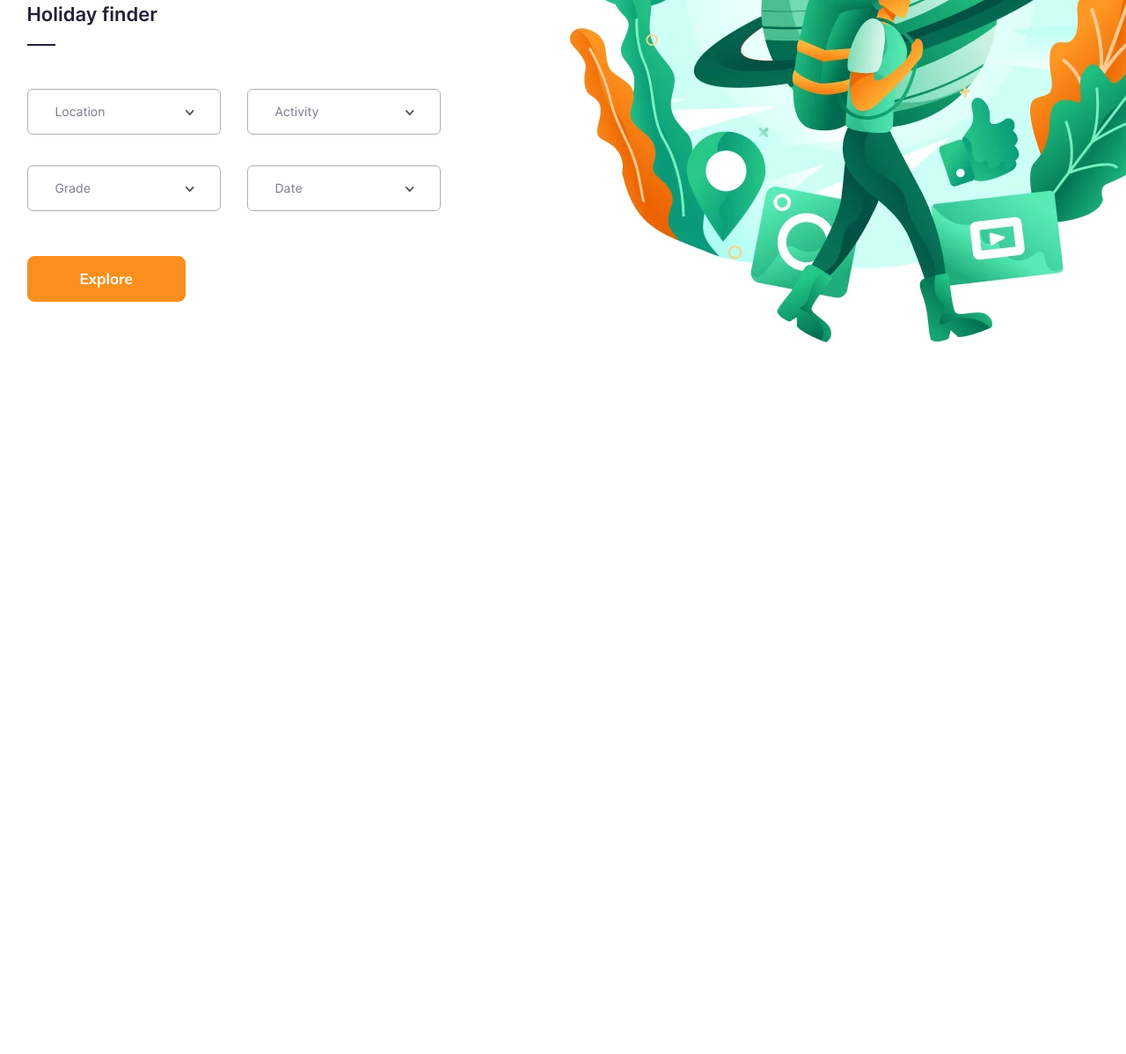
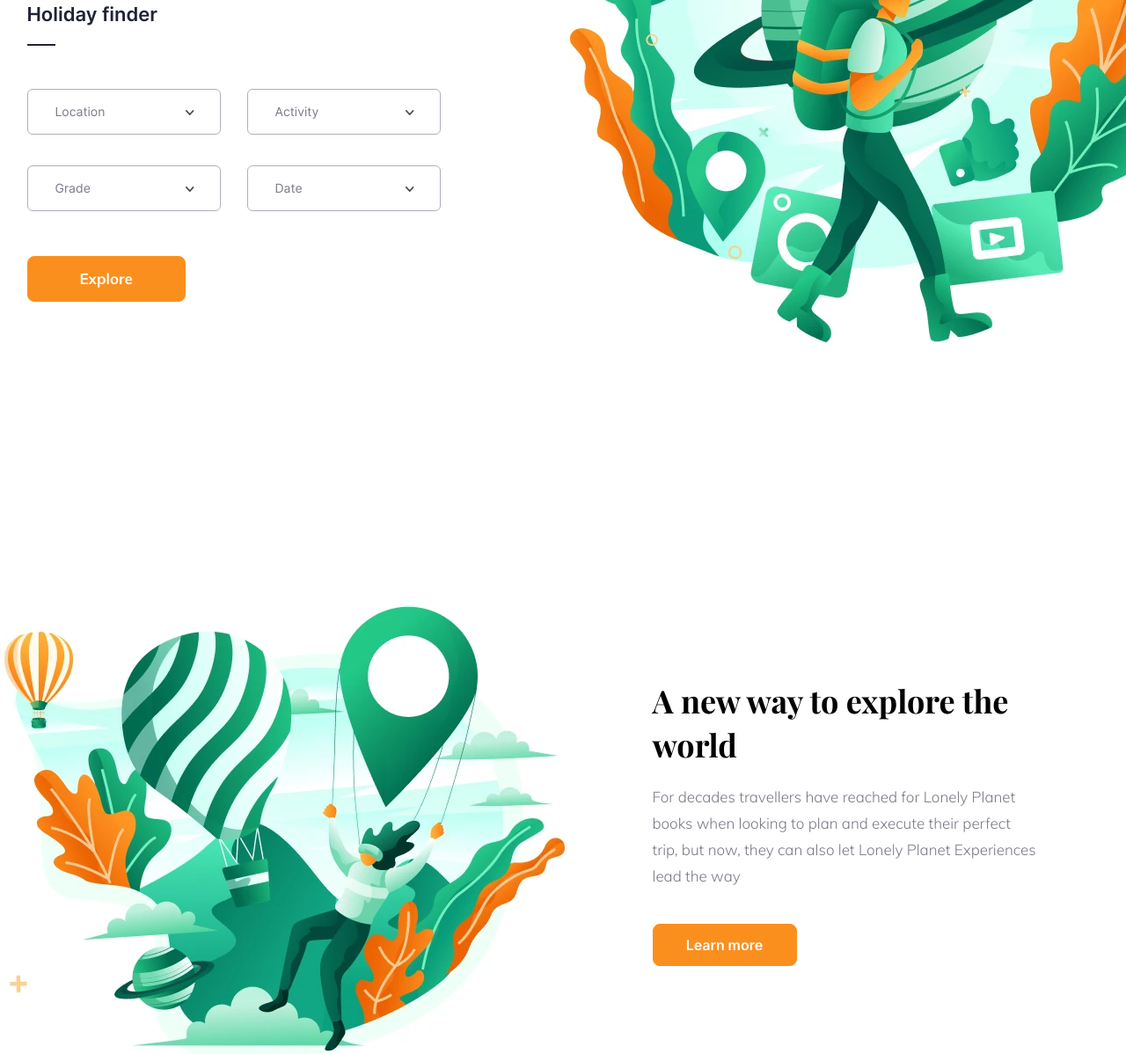
Before and after one commit to AntipovSergey/max-travel, a website: page source/index.html in a window 1280 px wide. Shown: the part 432-1630 px from the top of the page at 88% size. Before the commit the page ends 822 px from the top, so only its background shows below. Drawn offline with nearby package versions, Linux system fonts and the light colour scheme; files that its build step writes are made by us from their sources; files whose address does not match are found by name.

Commit message:
Завершает блок .about

```diff
--- a/gulpfile.js
+++ b/gulpfile.js
@@ -38,21 +38,20 @@
 
 const html = () => {
   return gulp.src("source/*.html")
-    .pipe(htmlmin({ collapseWhitespace: true }))
     .pipe(gulp.dest("build"));
 }
 
 // Video
 
-const video = () => {
-  return gulp.src("source/video/**/*.{mp4,ogg,webm}")
-    .pipe(gulp.dest("build/video"));
-}
+// const video = () => {
+//   return gulp.src("source/video/**/*.{mp4,ogg,webm}")
+//     .pipe(gulp.dest("build/video"));
+// }
 
 // Scripts
 
 const scripts = () => {
-  return gulp.src(["source/js/script.js","source/js/vendor.js"])
+  return gulp.src(["source/js/main.js","source/js/vendor.js"])
     // .pipe(terser())
     // .pipe(rename("script.min.js"))
     .pipe(gulp.dest("build/js"))
@@ -156,7 +155,7 @@
 
 const watcher = () => {
   gulp.watch("source/scss/**/*.scss", gulp.series(styles));
-  gulp.watch("source/js/script.js", gulp.series(scripts));
+  gulp.watch("source/js/main.js", gulp.series(scripts));
   gulp.watch("source/*.html", gulp.series(html, reload));
 }
 
@@ -169,7 +168,6 @@
   gulp.parallel(
     styles,
     html,
-    video,
     scripts,
     sprite,
     createWebp
@@ -188,7 +186,6 @@
   gulp.parallel(
     styles,
     html,
-    video,
     scripts,
     sprite,
     createWebp
--- a/source/index.html
+++ b/source/index.html
@@ -77,9 +77,23 @@
           </div>
         </div>
       </section>
+      <section class="about">
+        <div class="container about__container">
+          <picture class="about__img">
+            <!-- 1х: 659px; 2x: 1318px -->
+            <source srcset="img/about.webp 1x, img/about@2x.webp 2x" type="image/webp">
+            <img src="img/about.jpg" srcset="img/about@2x.jpg" width="659" height="534" alt="About img">
+          </picture>
+          <div class="about__content">
+            <h2 class="title">A new way to explore the world </h2>
+            <p class="text">For decades travellers have reached for Lonely Planet books when looking to plan and execute their perfect trip, but now, they can also let Lonely Planet Experiences lead the way</p>
+            <a href="#" class="about__button btn-reset btn">Learn more</a>
+          </div>
+        </div>
+      </section>
     </main>
   </div>
   <script src="js/vendor.js"></script>
-  <script type="module" src="js/script.js"></script>
+  <script type="module" src="js/main.js"></script>
 </body>
 </html>
--- /dev/null
+++ b/source/scss/components/about.scss
@@ -0,0 +1,64 @@
+.about__container {
+  padding-top: 381px;
+  padding-bottom: 100px;
+  position: relative;
+  display: flex;
+  justify-content: flex-end;
+  // flex-direction: row-reverse;
+}
+
+.about__content {
+  width: 508px;
+  flex-shrink: 0;
+  z-index: 3;
+  display: flex;
+  flex-direction: column;
+}
+
+.about__content h2 {
+  margin: 0;
+  margin-bottom: 20px;
+}
+
+.about__content p {
+  margin: 0;
+  margin-bottom: 39px;
+  max-width: 440px;
+}
+
+.about__button {
+  max-width: 164px;
+  padding: 0 34px;
+  min-height: 48px;
+  background-color: $color-tree-poppy;
+  border: 1px solid $color-tree-poppy;
+  color: $color-white;
+  transition: all ease-in-out 0.3s;
+  font-family: "Inter", "Arial", sans-serif;
+  font-weight: 600;
+  font-size: 16px;
+  line-height: 46px;
+
+  &:hover,
+  &:active,
+  &:focus {
+    background-color: $color-white;
+    color: $color-tree-poppy;
+    border: 1px solid $color-tree-poppy;
+  }
+}
+
+.about__img {
+  position: relative;
+  width: 100px;
+  height: 100px;
+}
+
+.about img {
+  position: absolute;
+  top: -96px;
+  left: -659%;
+  z-index: 2;
+  max-width: 659px;
+  max-height: 534px;
+}
--- a/source/scss/components/form.scss
+++ b/source/scss/components/form.scss
@@ -1,6 +1,3 @@
-.form {
-}
-
 .form__title {
   position: relative;
   margin: 0;
@@ -62,7 +59,7 @@
   right: 29.5px;
   top: 50%;
   pointer-events: none;
-  background-image: url(../img/icons/arrow.svg);
+  background-image: url("../img/icons/arrow.svg");
   background-repeat: no-repeat;
   width: 10px;
   height: 6px;
--- a/source/scss/components/main-header.scss
+++ b/source/scss/components/main-header.scss
@@ -3,10 +3,6 @@
   display: flex;
   align-items: center;
   justify-content: flex-start;
-  align-items: center;
-}
-
-.main-header__logo {
 }
 
 .main-header__navigation {
--- a/source/scss/components/promo.scss
+++ b/source/scss/components/promo.scss
@@ -3,7 +3,6 @@
   padding-top: 27px;
   padding-bottom: 47px;
   display: flex;
-  background-image: url("../../img/");
 }
 
 .promo__content {
--- /dev/null
+++ b/source/scss/components/text.scss
@@ -0,0 +1,6 @@
+.text {
+  font-family: "Mulish", "Arial", sans-serif;
+  font-weight: 300;
+  font-size: 17px;
+  line-height: 30px;
+}
--- /dev/null
+++ b/source/scss/components/title.scss
@@ -0,0 +1,7 @@
+.title {
+  font-family: "Playfair", "Arial", sans-serif;
+  font-weight: 700;
+  font-size: 36px;
+  line-height: 50px;
+  color: $color-black;
+}
--- a/source/scss/style.scss
+++ b/source/scss/style.scss
@@ -11,3 +11,6 @@
 @import "./components/btn";
 @import "./components/promo";
 @import "./components/form";
+@import "./components/title";
+@import "./components/text";
+@import "./components/about";
```
Also changed, not shown: build/css/style.min.css, build/img/about.jpg (added), build/img/about.webp (added), build/img/about@2x.jpg (added), build/img/about@2x.webp (added), build/index.html, build/js/main.js (renamed from build/js/script.js), source/img/about.jpg (added), source/img/about@2x.jpg (added), source/js/main.js (renamed from source/js/script.js), 1 other file.
